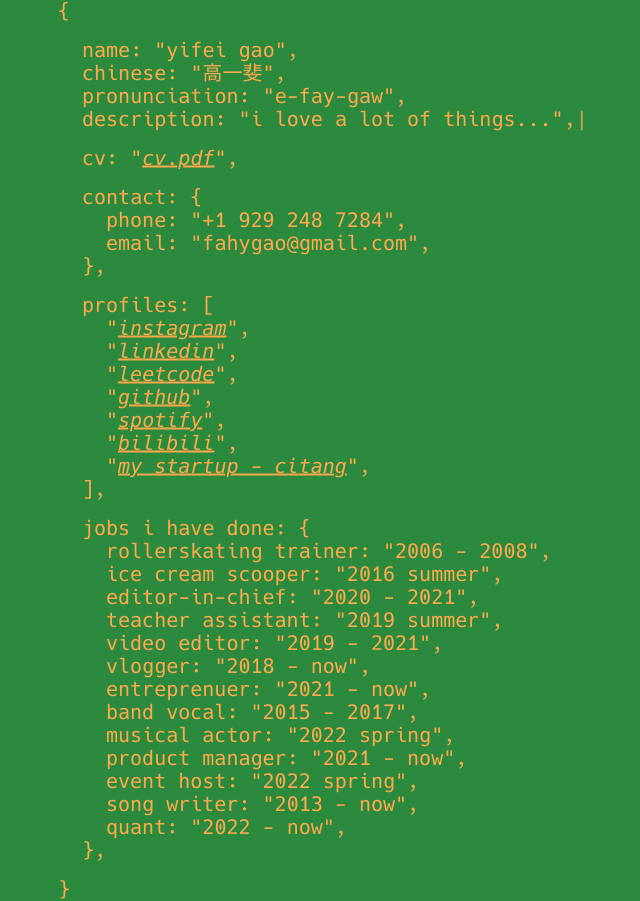
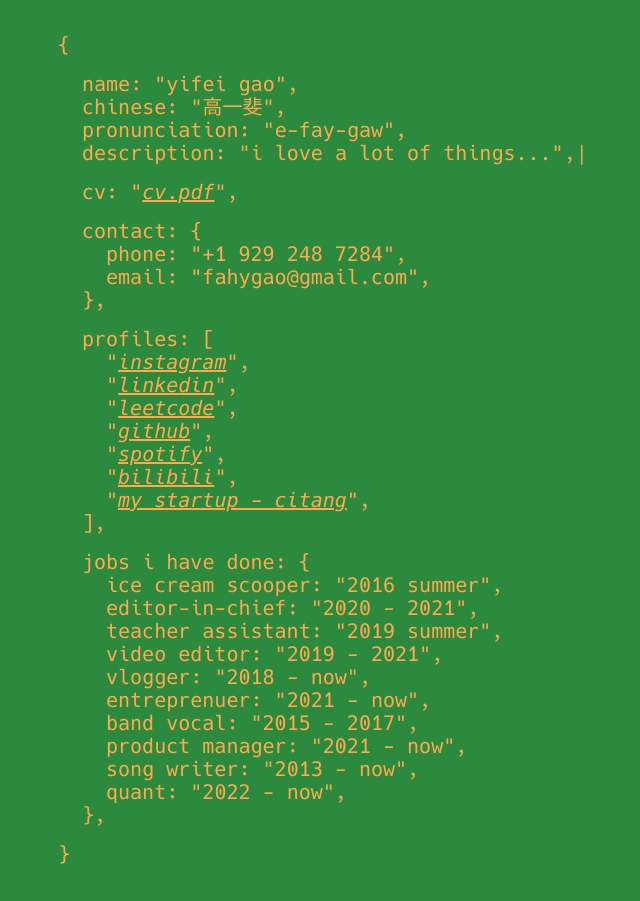
Before and after one commit to fahygao/fahygao.github.io, a Jekyll site: the page built from index.md, in a window 1280 px wide. Shown: the whole page, without its empty margins (198-838 px from the left). Built offline with Jekyll 4.4.1, drawn with Linux system fonts in a browser that asks for light colours.

```diff
--- a/_config.yml
+++ b/_config.yml
@@ -33,7 +33,6 @@
     bilibili: https://space.bilibili.com/17897244
     my startup - citang: https://linktr.ee/citangge
   jobs:
-    RollerSkating Trainer: 2006 - 2008
     Ice Cream Scooper: 2016 Summer
     Editor-in-chief: 2020 - 2021
     Teacher Assistant: 2019 Summer
@@ -41,9 +40,7 @@
     Vlogger: 2018 - now
     Entreprenuer: 2021 - now
     Band Vocal: 2015 - 2017
-    Musical actor: 2022 Spring
     Product Manager: 2021 - now
-    Event host: 2022 Spring
     Song Writer: 2013 - now
     Quant: 2022 - now
 
```
